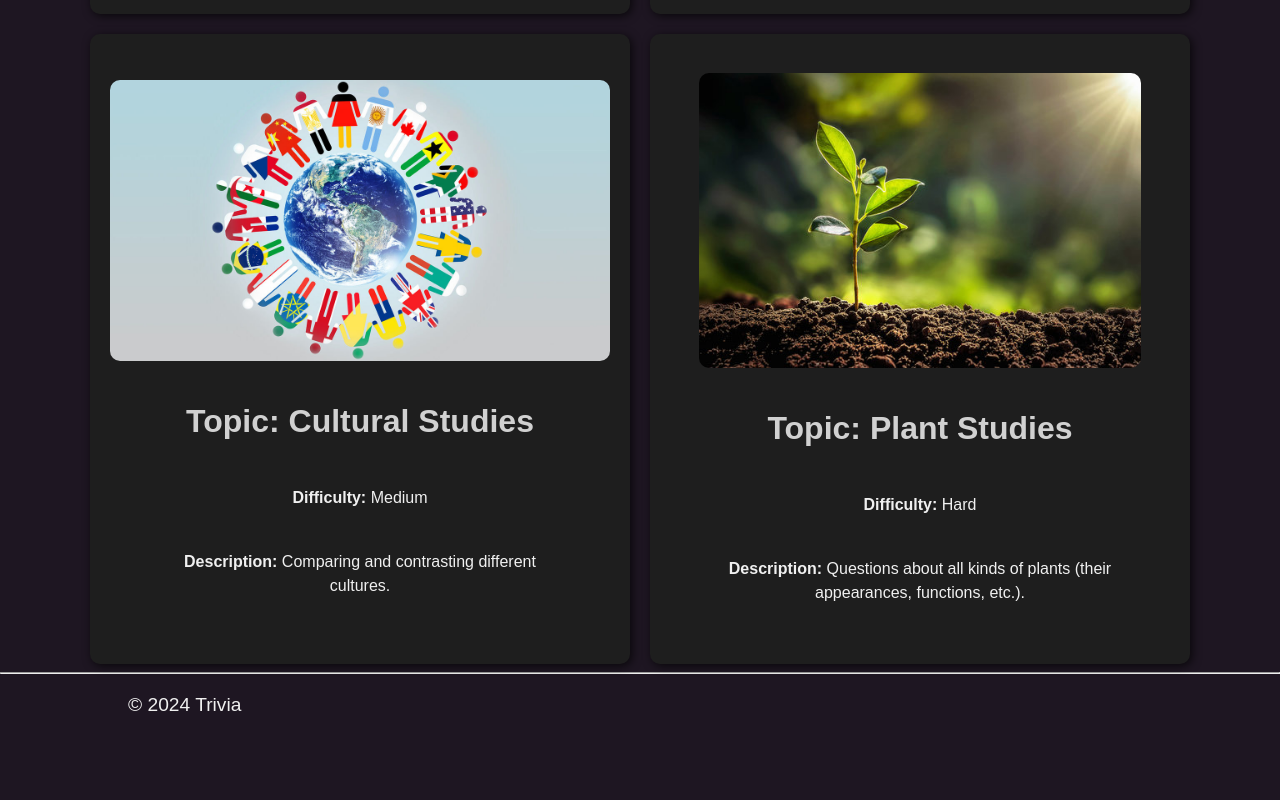
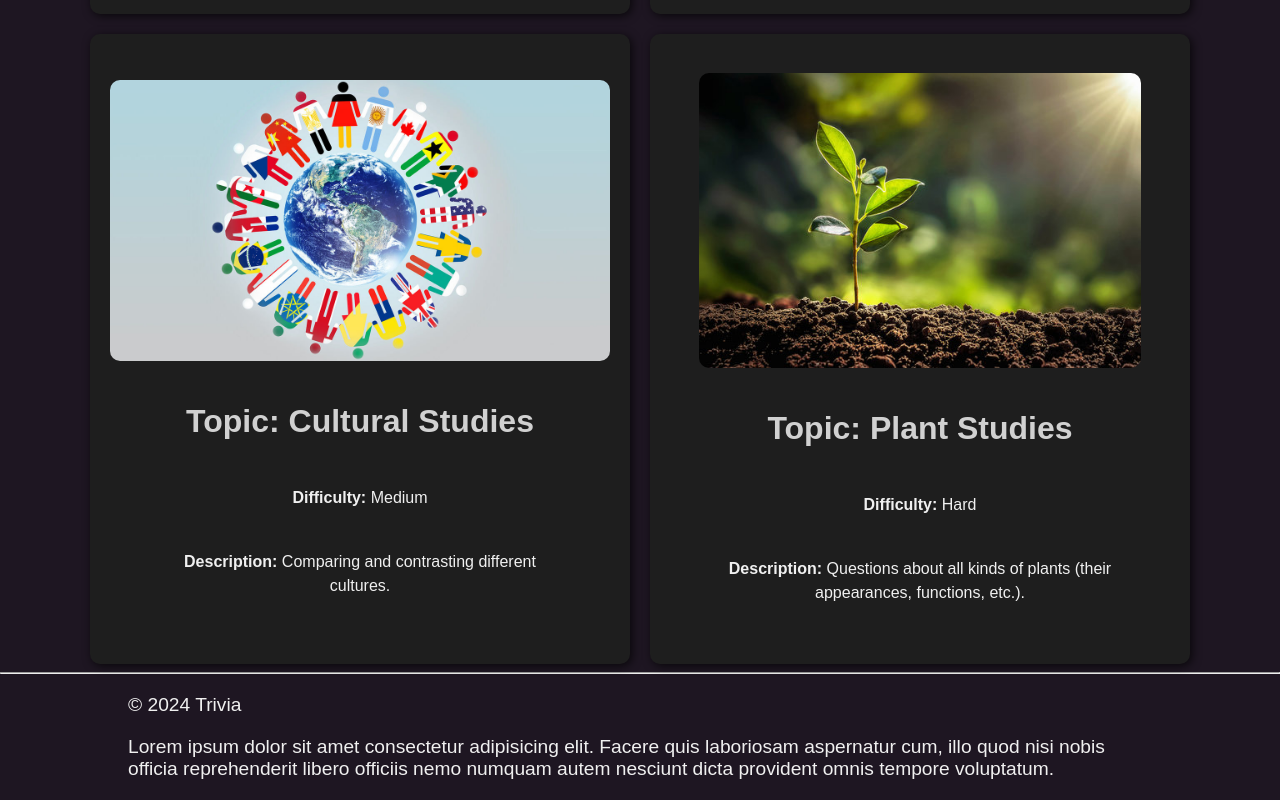
Before and after one commit to Heng-Pok/Trivia-App, a React (Vite) app: page / in a window 1280 px wide. Shown: the part 923-1723 px from the top of the page. Before the commit the page ends 1659 px from the top, so only its background shows below. Built offline with nearby package versions, Linux system fonts and the light colour scheme.

Commit message:
header has access to who is signed in

```diff
--- a/src/MainPage.jsx
+++ b/src/MainPage.jsx
@@ -3,12 +3,13 @@ import Body from "./Body.jsx"
 import Footer from "./Footer.jsx"
 
 // eslint-disable-next-line react/prop-types
-function MainPage ( {setUser} ){
+function MainPage ( {user, setUser} ){
     return (
         <>
-        <Header setUser={setUser}/>
+        <Header setUser={setUser} user={user}/>
         <Body/>
         <Footer/>
+        <p>Lorem ipsum dolor sit amet consectetur adipisicing elit. Facere quis laboriosam aspernatur cum, illo quod nisi nobis officia reprehenderit libero officiis nemo numquam autem nesciunt dicta provident omnis tempore voluptatum.</p>
         </>
     )
 }
```
